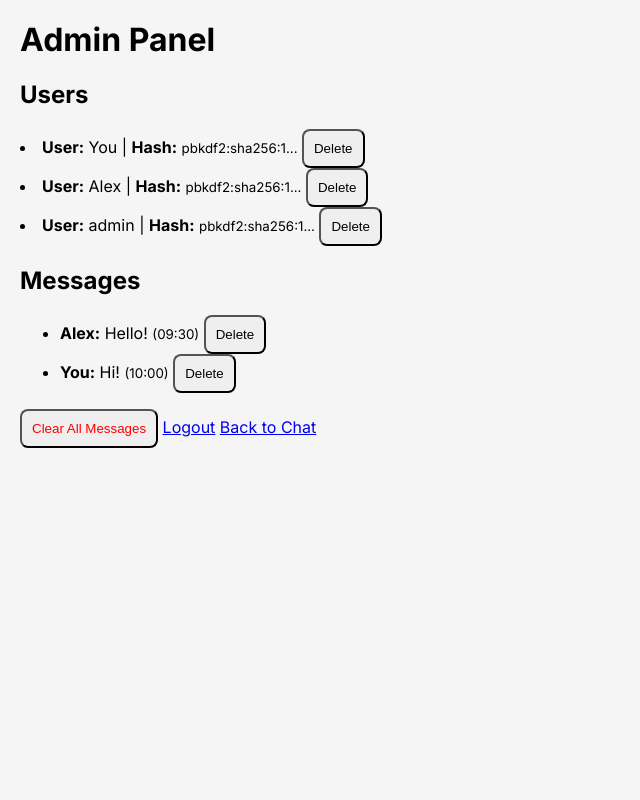
After one commit to pdaly14/Direct-Messaging, a Flask app: page /admin in a window 1280 px wide. The commit adds this page. Shown: the whole page, without its empty margins (0-640 px from the left). Run offline with Flask 3, Linux system fonts and the light colour scheme; the visitor is signed in with stand-in values (Sample User, id 1).

Commit message:
Added admin features and control

```diff
--- a/Static/app.js
+++ b/Static/app.js
@@ -25,6 +25,8 @@ function secretFunction() {
   document.getElementById("67").innerText = "secret 67";
 }
 
+
+
 console.log(username);
 setInterval(fetchMessages, 2000);
 fetchMessages();
--- /dev/null
+++ b/Templates/ADMIN.html
@@ -0,0 +1,40 @@
+<html>
+<head>
+    <title>Admin Panel</title>
+    <link rel="stylesheet" type="text/css" href="{{ url_for('static', filename='style.css') }}">
+</head>
+<body>
+    <h1>Admin Panel</h1>
+    <h2>Users</h2>
+
+    {% for user in users %}
+        <li>
+        <strong>User:</strong> {{ user['username'] }} |
+        <strong>Hash:</strong> <small>{{ user['password'][:15] }}...</small>
+
+        <form action="{{ url_for('delete_user', username=user['username']) }}" method="POST" style="display:inline;">
+            <button type="submit">Delete</button>
+        </form>
+    </li>
+    {% endfor %}
+    </ul>
+    </ul>
+    <h2>Messages</h2>
+    <ul>
+    {% for message in messages %}
+        <li>
+            <strong>{{ message['user'] }}:</strong> {{ message['text'] }}
+            <small>({{ message['time'] }})</small>
+            <form action="{{ url_for('delete_message', msg_index=loop.index0) }}" method="POST" style="display:inline;">
+                <button type="submit">Delete</button>
+            </form>
+        </li>
+    {% endfor %}
+    </ul>
+    <form action="{{ url_for('clear_all_messages') }}" method="POST" style="display:inline;">
+        <button type="submit" style="color: red; cursor: pointer;">Clear All Messages</button>
+    </form>
+    <a href="{{ url_for('logout') }}">Logout</a>
+    <a href="{{ url_for('home') }}">Back to Chat</a>
+</body>
+</html>
--- a/Templates/Signup.html
+++ b/Templates/Signup.html
@@ -16,6 +16,9 @@
     <label for="password">Password:</label>
     <input type="password" name="password" id="password" placeholder="Enter a password" required>
     <button type="submit">Signup</button>
+
+    <br>
+    <p>Already have an account? <a href="/login">Login here</a>.</p>
 </form>
 
 </body>
--- a/Templates/index.html
+++ b/Templates/index.html
@@ -41,6 +41,10 @@
     <button onclick="sayHi()">JS Test Button</button>
     <p id="output"></p>
 
+
+    <form method="POST" action="/admin">
+        <button type="submit" style="color: #ffc501; cursor: pointer;">ADMIN PANEL</button>
+    </form>
     <script>
         const username = "{{ username }}";
     </script>
--- a/app.py
+++ b/app.py
@@ -18,7 +18,9 @@ users = [
     {
         "username": "Alex",
         "password": generate_password_hash("password123")
-    }
+    },
+    {   "username": "admin",
+     "password": generate_password_hash("admin123") }
 ]
 
 
@@ -89,7 +91,7 @@ def login():
             return "Invalid username or password!'"
     return render_template("login.html")
 
-@app.route("/logout", methods=["POST"])
+@app.route("/logout", methods=["POST", "GET"])
 def logout():
     session.pop("username", None)  # remove user from session
     return redirect(url_for("login"))
@@ -105,5 +107,49 @@ def get_messages():
 @app.route("/secret")
 def secret():
    return render_template("about.html")
+@app.route("/admin" , methods=["POST", "GET"])
+def admin():
+    if "username" not in session or session["username"] != "admin":
+        return redirect(url_for("login"))
+    return render_template("admin.html", users=users, messages=messages)
+
+@app.route("/delete_message/<int:msg_index>", methods=["POST"])
+def delete_message(msg_index):
+    # Security check: only 'admin' can delete
+    if "username" not in session or session["username"] != "admin":
+        return redirect(url_for("login"))
+
+    # Check if the index exists before trying to pop it
+    if 0 <= msg_index < len(messages):
+        messages.pop(msg_index)
+
+    return redirect(url_for("admin"))
+
+
+@app.route("/clear_all_messages", methods=["POST"])
+def clear_all_messages():
+    # Security check: only 'admin' can clear everything
+    if "username" not in session or session["username"] != "admin":
+        return redirect(url_for("login"))
+
+    # This empties the global 'messages' list
+    messages.clear()
+
+    return redirect(url_for("admin"))
+
+
+@app.route("/delete_user/<username>", methods=["POST"])
+def delete_user(username):
+    global users  # This tells Flask to change the MASTER list
+    if "username" not in session or session["username"] != "admin":
+        return redirect(url_for("login"))
+    if username == "admin":
+        return "Cannot delete admin user!"
+    # Rebuild the list without the deleted user
+    users = [u for u in users if u["username"] != username]
+    return redirect(url_for("admin"))
+
+
+
 if __name__ == '__main__':
     app.run(host="0.0.0.0", port=5000, debug=True)
```
Also changed, not shown: Templates/chats.html (added, +12 -0 lines).
